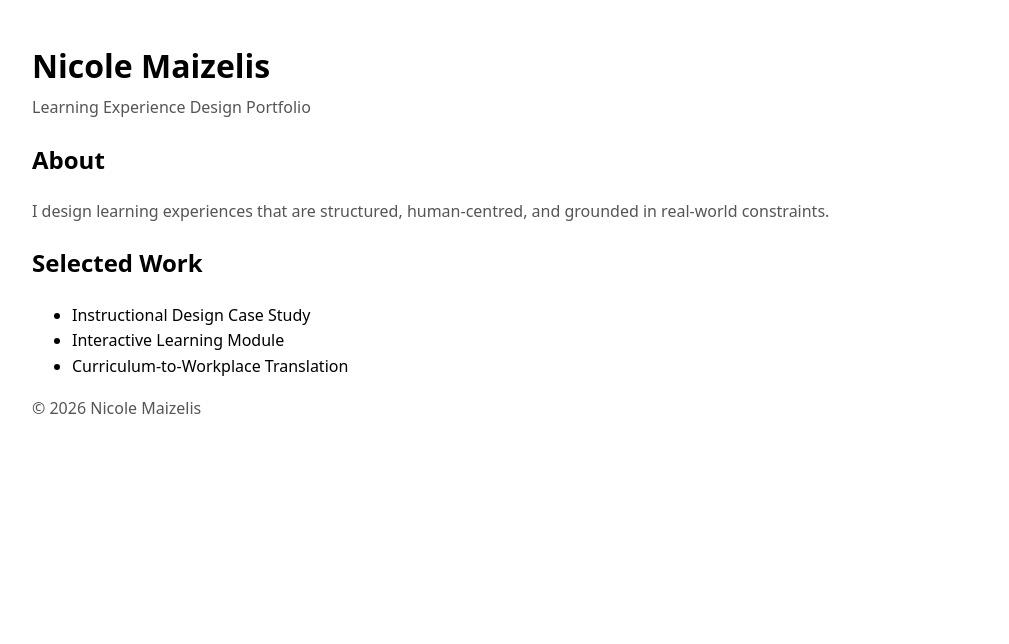
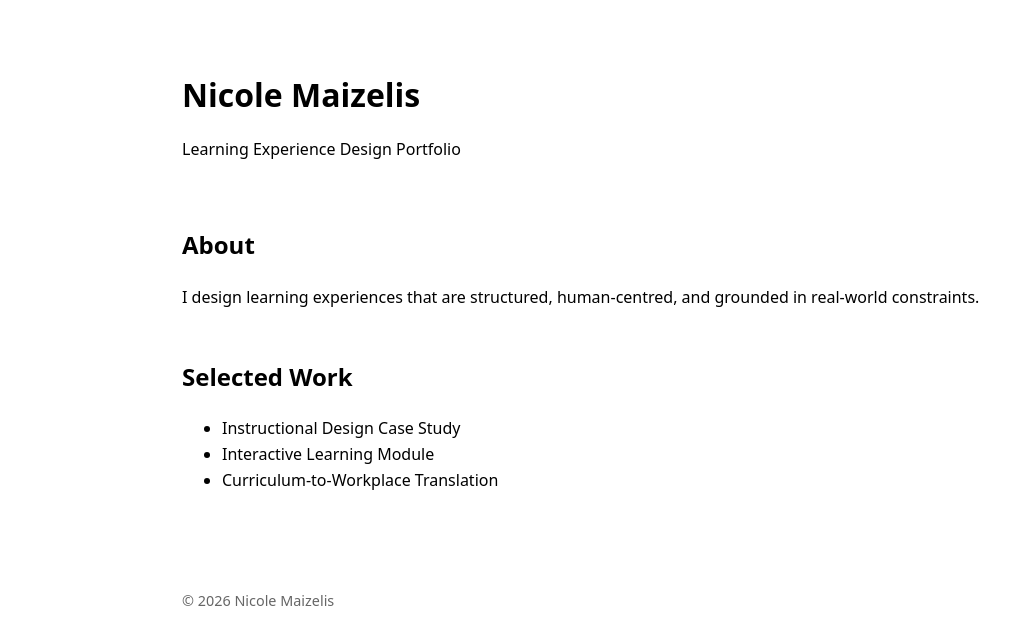
Before and after one commit to nicolemaizelis-lxd/portfolio, a plain HTML site: page index.html in a window 1280 px wide. Shown: the whole page, without its empty margins (8-1017 px from the left). Drawn offline with Linux system fonts and the light colour scheme.

Commit message:
Update styles.css

```diff
--- a/styles.css
+++ b/styles.css
@@ -1,14 +1,35 @@
+:root {
+  --max-width: 900px;
+}
+
 body {
   font-family: system-ui, sans-serif;
-  margin: 40px;
+  margin: 0;
+  padding: 48px 24px;
   line-height: 1.6;
 }
 
-h1 {
-  margin-bottom: 0;
+header,
+main,
+footer {
+  max-width: var(--max-width);
+  margin: 0 auto;
 }
 
-p {
-  margin-top: 4px;
-  color: #555;
+header {
+  margin-bottom: 64px;
 }
+
+h1 {
+  margin-bottom: 8px;
+}
+
+h2 {
+  margin-top: 48px;
+}
+
+footer {
+  margin-top: 96px;
+  color: #666;
+  font-size: 0.9rem;
+}
```
